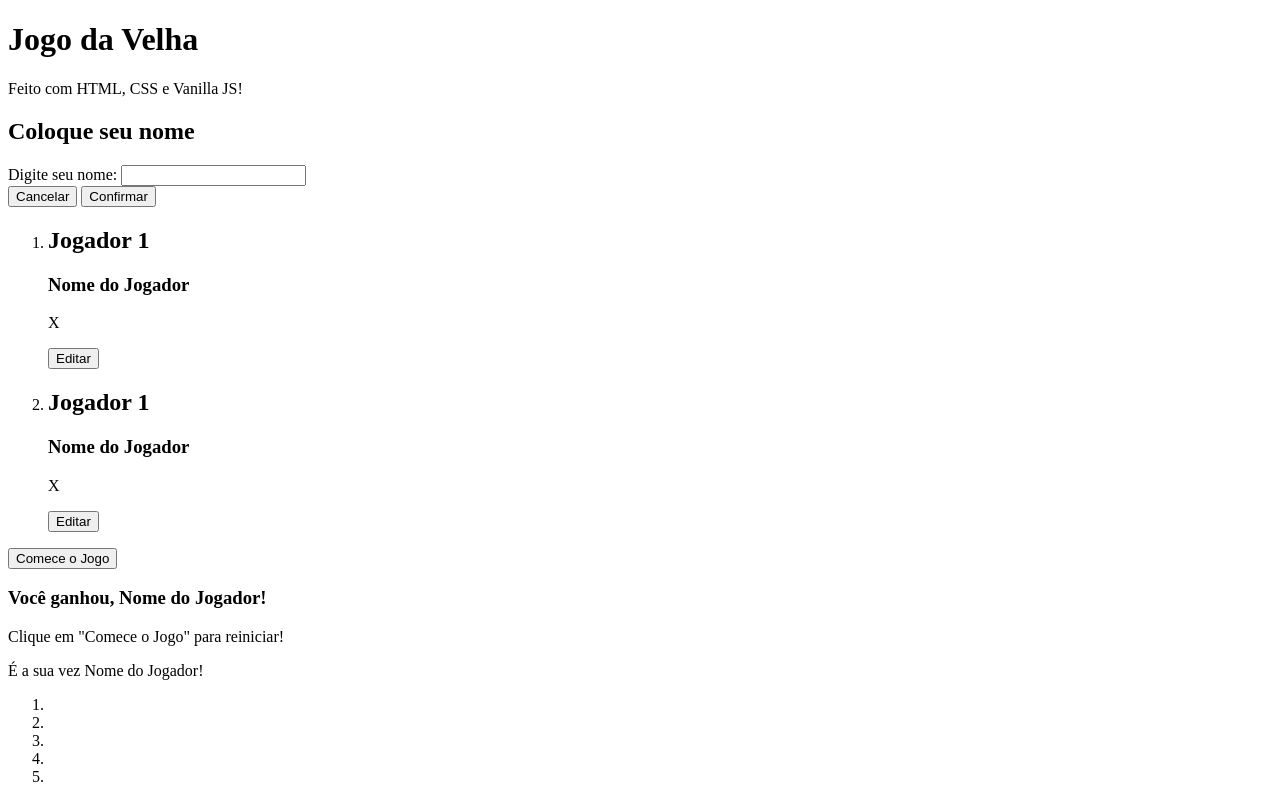
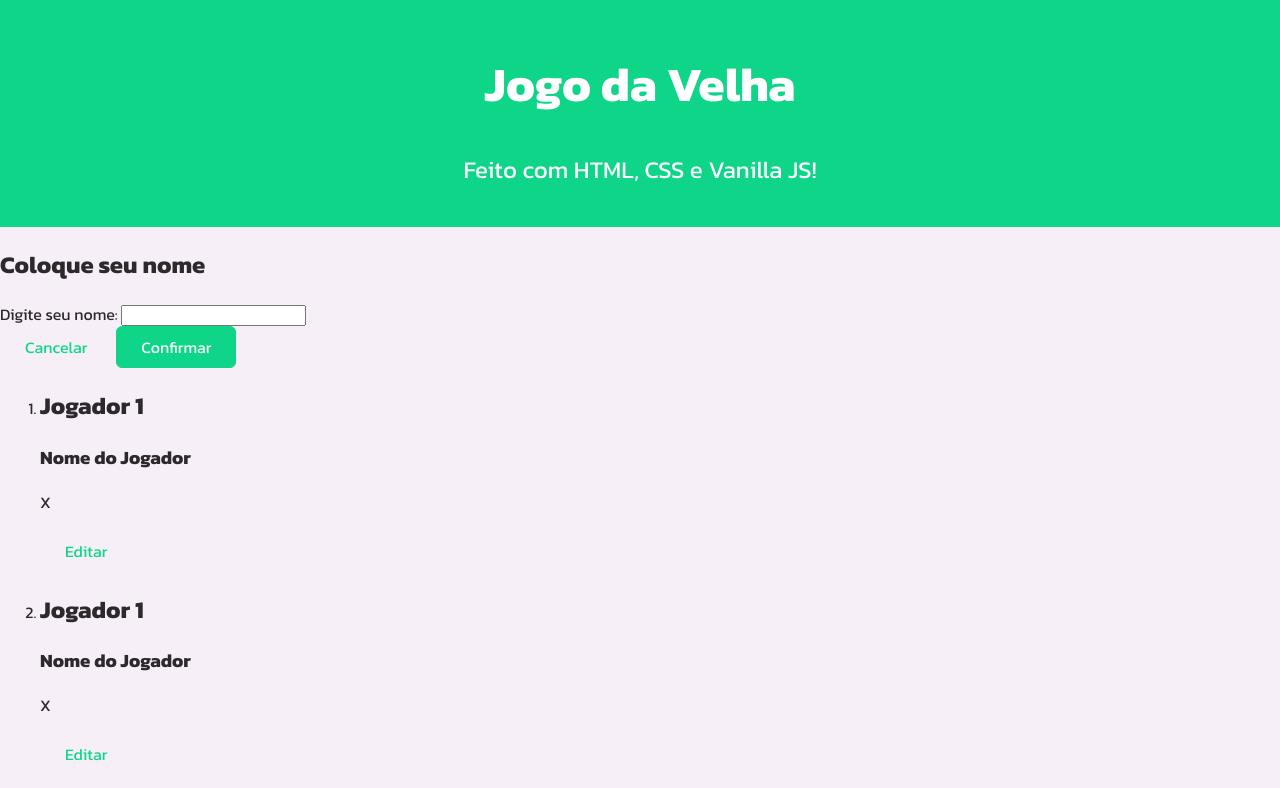
Before and after one commit to wesleyendliche/projects_html_css_js, a plain HTML site: page jogo-da-velha/index.html in a window 1280 px wide. Shown: the top 788 px of the page. Drawn offline with Linux system fonts and the light colour scheme.

Commit message:
started adding the styles

```diff
--- a/jogo-da-velha/index.html
+++ b/jogo-da-velha/index.html
@@ -5,9 +5,16 @@
     <meta http-equiv="X-UA-Compatible" content="IE=edge" />
     <meta name="viewport" content="width=device-width, initial-scale=1.0" />
     <title>Jogo Da Velha</title>
+    <link rel="preconnect" href="https://fonts.googleapis.com" />
+    <link rel="preconnect" href="https://fonts.gstatic.com" crossorigin />
+    <link
+      href="https://fonts.googleapis.com/css2?family=Kanit:wght@400;700&display=swap"
+      rel="stylesheet"
+    />
+    <link rel="stylesheet" href="styles/styles.css">
   </head>
   <body>
-    <header>
+    <header id="main-header">
       <h1>Jogo da Velha</h1>
       <p>Feito com HTML, CSS e Vanilla JS!</p>
     </header>
@@ -20,8 +27,8 @@
             <input type="text" id="nome-player" name="nome-player" />
           </div>
           <div>
-            <button type="button">Cancelar</button>
-            <button type="submit">Confirmar</button>
+            <button type="button" class="btn btn-alt">Cancelar</button>
+            <button type="submit" class="btn">Confirmar</button>
           </div>
         </form>
       </aside>
@@ -33,7 +40,7 @@
               <h2>Jogador 1</h2>
               <h3>Nome do Jogador</h3>
               <p>X</p>
-              <button>Editar</button>
+              <button class="btn btn-alt">Editar</button>
             </article>
           </li>
           <li>
@@ -41,11 +48,11 @@
               <h2>Jogador 1</h2>
               <h3>Nome do Jogador</h3>
               <p>X</p>
-              <button>Editar</button>
+              <button class="btn btn-alt">Editar</button>
             </article>
           </li>
         </ol>
-        <button>Comece o Jogo</button>
+        <button class="btn">Comece o Jogo</button>
       </section>
 
       <section id="game-ativo">
--- /dev/null
+++ b/jogo-da-velha/styles/styles.css
@@ -0,0 +1,41 @@
+body {
+    margin: 0;
+    font-family: 'Kanit', sans-serif;
+    color: rgb(44, 41, 44);
+    background-color: rgb(247, 239, 247);
+}
+
+#main-header {
+    background-color: rgb(14, 213, 136);
+    color: white;
+    padding: 1rem 5%;
+    text-align: center;
+    font-size: 1.5rem;
+}
+
+.btn {
+    font: inherit;
+    padding: 0.5rem 1.5rem;
+    background-color: rgb(14, 213, 136);
+    border: 1px solid rgb(14, 213, 136);
+    color: white;
+    border-radius: 6px;
+    cursor: pointer;
+}
+
+.btn-alt {
+    background-color: transparent;
+    border-color: transparent;
+    color: rgb(14, 213, 136);
+}
+
+.btn:hover {
+    background-color: rgb(10, 162, 104);
+    border-color: rgb(10, 162, 104);
+}
+
+.btn-alt:hover {
+    background-color: rgb(165, 238, 210);
+    border-color: transparent;
+    color: white;
+}
```
